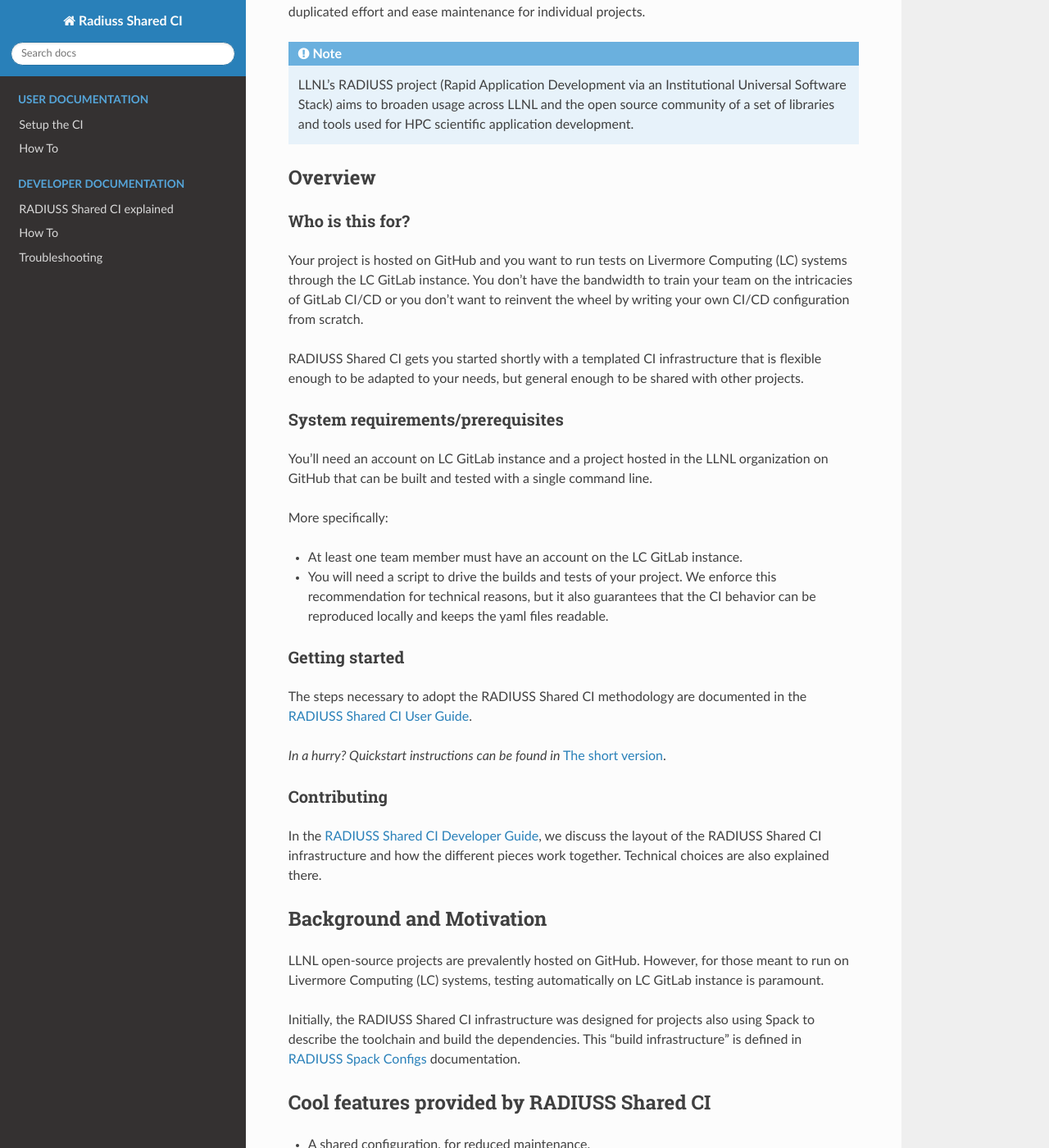
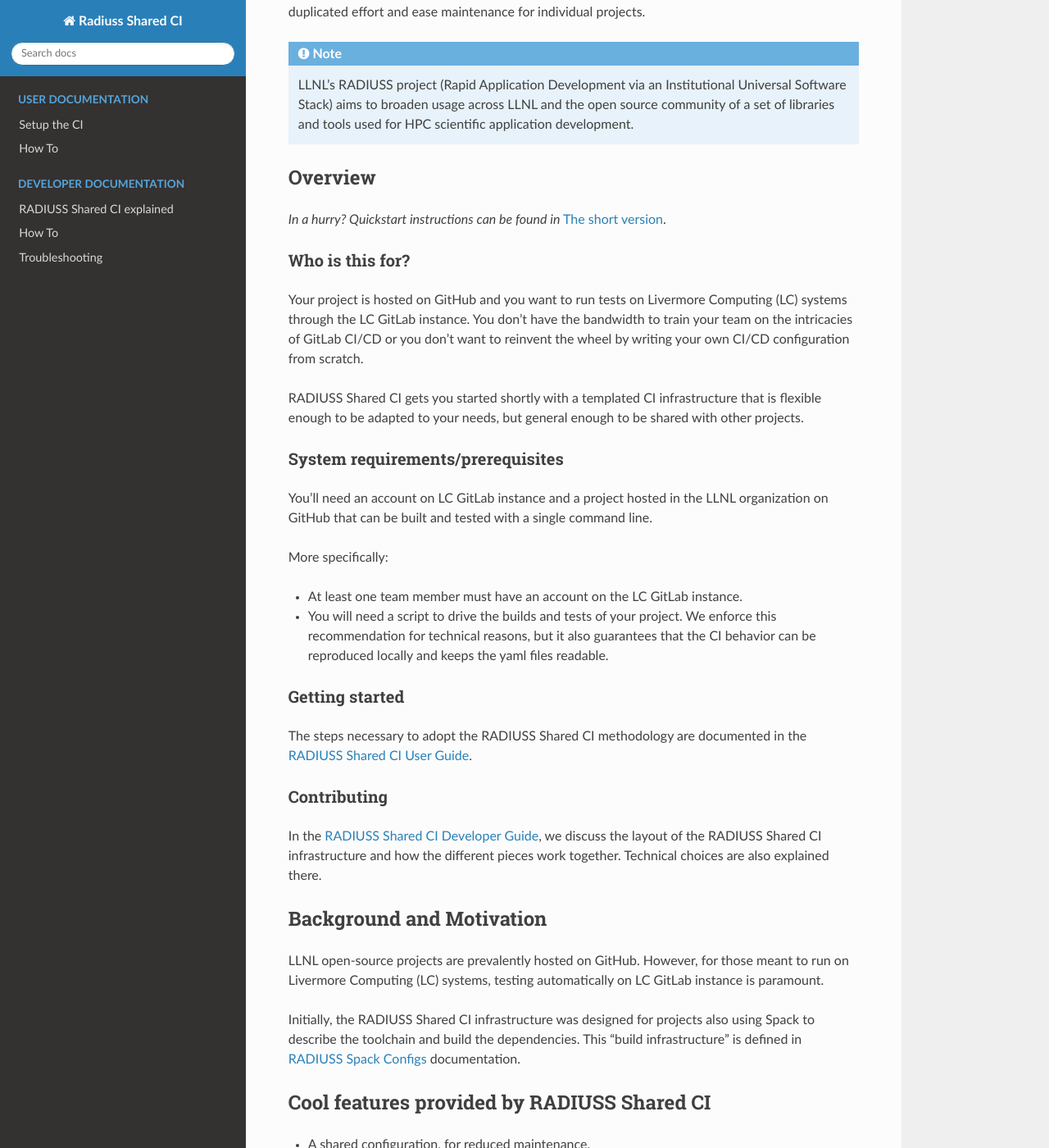
Before and after one commit to LLNL/radiuss-shared-ci, a Sphinx documentation site: the page built from docs/sphinx/index.rst, in a window 1280 px wide and 1400 px high, scrolled down 445 px. Shown: the whole window at 82% size. Built offline with Sphinx 7.4.7 and the Read the Docs theme 3.1.0, drawn with Linux system fonts in a browser that asks for light colours; part of the change alters nothing that is shown.

```diff
--- a/docs/sphinx/index.rst
+++ b/docs/sphinx/index.rst
@@ -34,6 +34,8 @@ projects.
 Overview
 ========
 
+*In a hurry? Quickstart instructions can be found in* :ref:`instructions`.
+
 Who is this for?
 ================
 
@@ -67,8 +69,6 @@ Getting started
 
 The steps necessary to adopt the RADIUSS Shared CI methodology are documented
 in the :doc:`RADIUSS Shared CI User Guide <user_guide/setup_ci>`.
-
-*In a hurry? Quickstart instructions can be found in* :ref:`instructions`.
 
 Contributing
 ============
```
